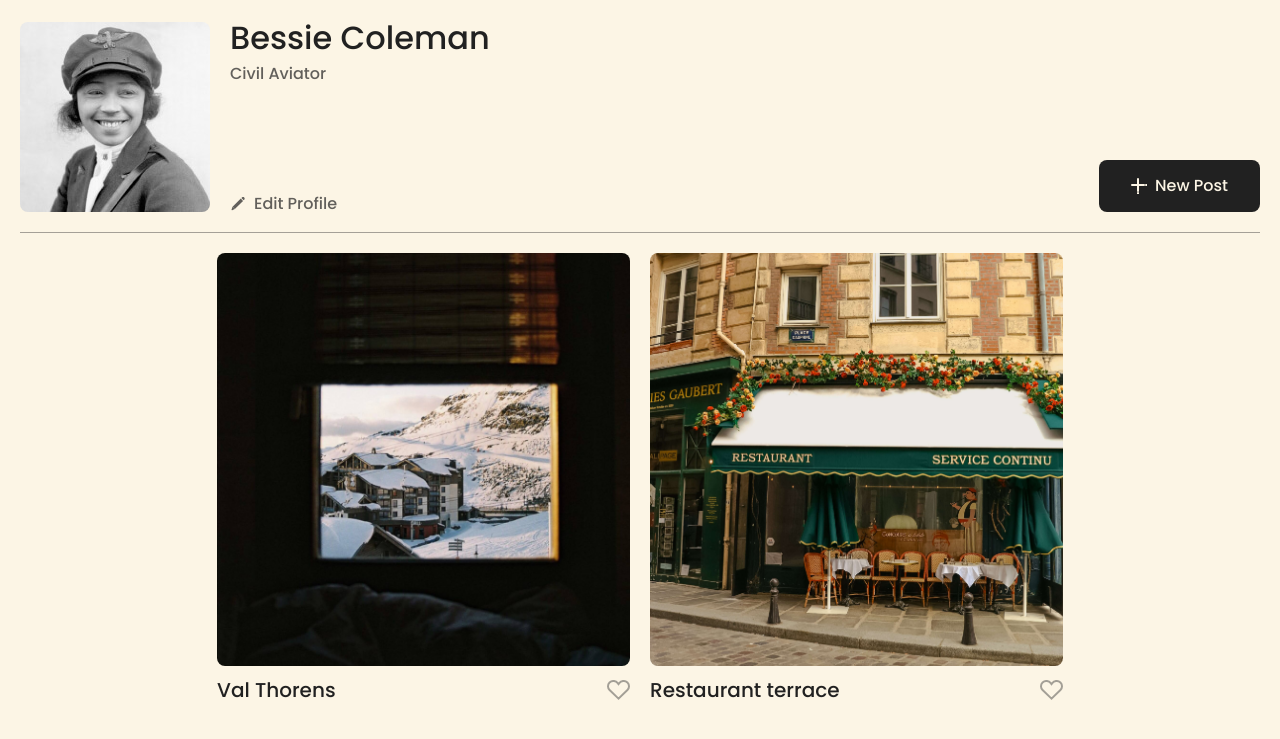
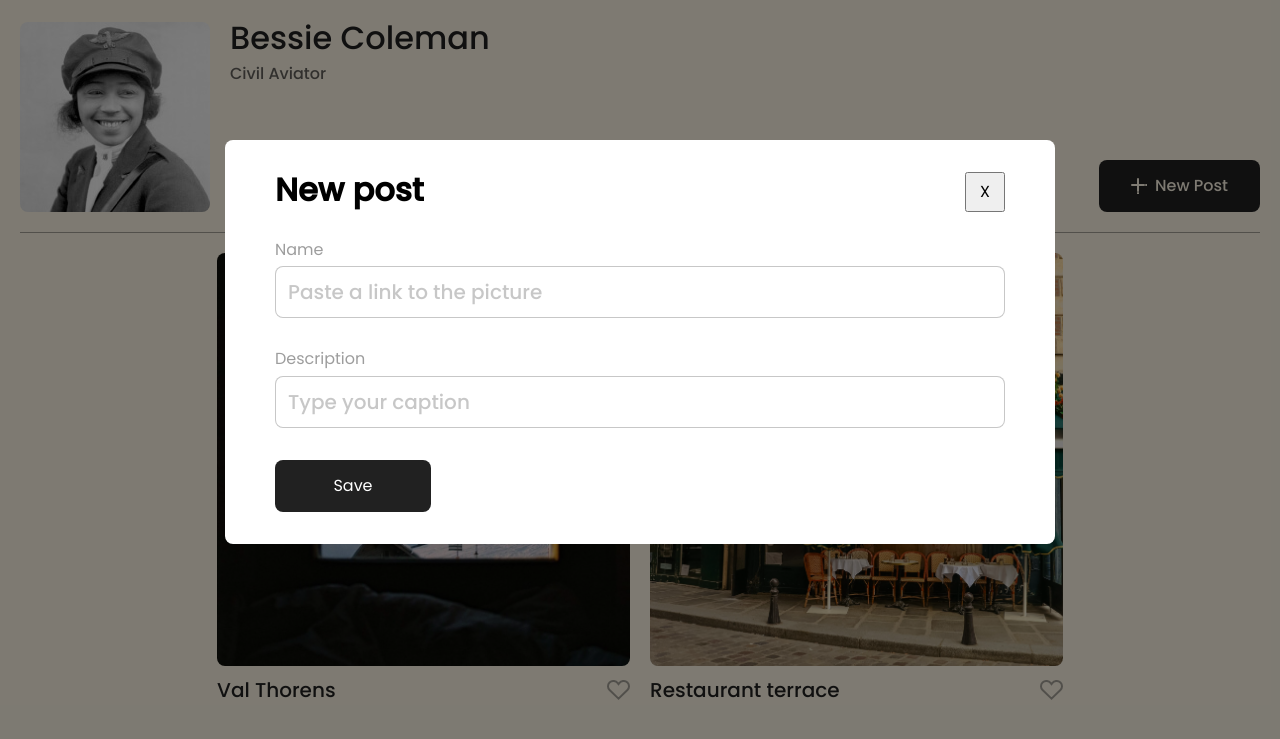
Before and after one commit to persurise24/se_project_spots, a plain HTML site: page index.html in a window 1280 px wide. Shown: the part 58-797 px from the top of the page. Drawn offline with Linux system fonts and the light colour scheme; grey boxes are pictures that could not be loaded.

Commit message:
modals added

```diff
--- /dev/null
+++ b/blocks/modal.css
@@ -0,0 +1,82 @@
+.modal {
+  visibility: hidden;
+  background-color: #00000080;
+  position: fixed;
+  top: 0;
+  right: 0;
+  bottom: 0;
+  left: 0;
+  display: flex;
+  justify-content: center;
+  align-items: center;
+  font-family: Poppins, Arial, Helvetica, sans-serif;
+  padding: 10px;
+}
+
+.modal_is-open {
+  visibility: visible;
+}
+
+.modal__container {
+  max-width: 730px;
+  width: 100%;
+  border-radius: 8px;
+  background-color: #ffffff;
+  padding: 32px 50px;
+  position: relative;
+}
+
+.modal__close-btn {
+  position: absolute;
+  right: 50px;
+  top: 32px;
+  width: 40px;
+  height: 40px;
+}
+
+.modal__title {
+  margin: 0 0 32px;
+  font-size: 32px;
+}
+
+.modal__form {
+  display: flex;
+  flex-direction: column;
+}
+
+.modal__label {
+  margin: 0 0 32px;
+  font-size: 16px;
+  line-height: 110%;
+  color: #21212170;
+}
+
+.modal__input {
+  display: block;
+  margin: 8px 0 0;
+  width: 100%;
+  height: 52px;
+  box-sizing: border-box;
+  border: 1px solid #21212140;
+  border-radius: 8px;
+  padding: 16px 12px;
+  color: #000000;
+  font-size: 20px;
+  font-weight: 500;
+  line-height: 100%;
+}
+
+.modal__input::placeholder {
+  color: #21212140;
+}
+
+.modal__save-btn {
+  background-color: #212121;
+  color: #ffffff;
+  max-width: 156px;
+  border: none;
+  border-radius: 8px;
+  padding: 18px 32px;
+  font-size: 16px;
+  line-height: 100%;
+}
--- a/index.html
+++ b/index.html
@@ -29,9 +29,7 @@
               Edit Profile
             </button>
           </div>
-          <button type="button" class="profile__add-button">
-            New Post
-          </button>
+          <button type="button" class="profile__add-button">New Post</button>
         </section>
         <section class="cards page__section">
           <ul class="cards__list">
@@ -107,6 +105,60 @@
       <footer class="footer">
         <p class="footer__copyright">2025 &copy; Madeline Elvrum</p>
       </footer>
+      <div class="modal">
+        <div class="modal__container">
+          <button type="button" class="modal__close-btn">X</button>
+          <h2 class="modal__title">Edit profile</h2>
+          <form class="modal__form">
+            <label for="profile-name-input" class="modal__label"
+              >Name
+              <input
+                id="profile-name-input"
+                type="text"
+                class="modal__input"
+                placeholder="Type your name"
+              />
+            </label>
+            <label for="profile-description-input" class="modal__label"
+              >Description
+              <input
+                id="profile-description-input"
+                type="text"
+                class="modal__input"
+                placeholder="Describe yourself"
+              />
+            </label>
+            <button type="submit" class="modal__save-btn">Save</button>
+          </form>
+        </div>
+      </div>
+      <div class="modal modal_is-open">
+        <div class="modal__container">
+          <button type="button" class="modal__close-btn">X</button>
+          <h2 class="modal__title">New post</h2>
+          <form class="modal__form">
+            <label for="card-image-input" class="modal__label"
+              >Name
+              <input
+                id="card-image-input"
+                type="url"
+                class="modal__input"
+                placeholder="Paste a link to the picture"
+              />
+            </label>
+            <label for="card-caption-input" class="modal__label"
+              >Description
+              <input
+                id="card-caption-input"
+                type="text"
+                class="modal__input"
+                placeholder="Type your caption"
+              />
+            </label>
+            <button type="submit" class="modal__save-btn">Save</button>
+          </form>
+        </div>
+      </div>
     </div>
   </body>
 </html>
--- a/pages/index.css
+++ b/pages/index.css
@@ -7,3 +7,4 @@
 @import url(../blocks/card.css);
 @import url(../blocks/cards.css);
 @import url(../blocks/footer.css);
+@import url(../blocks/modal.css);
```
